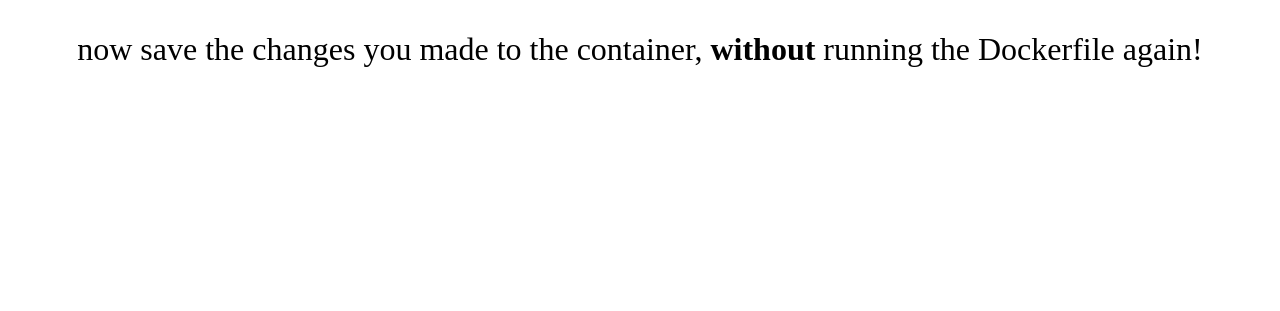
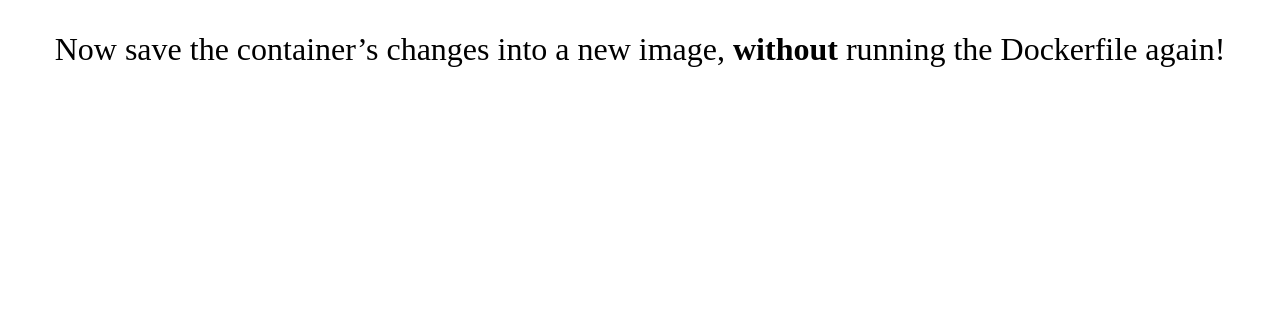
Before and after one commit to BarAgmon/docker-exercise, a Flask app: page / in a window 1280 px wide. Shown: the part 489-800 px from the top of the page. Run offline with Flask 2, Linux system fonts and the light colour scheme.

Commit message:
Update index.html

```diff
--- a/templates/index.html
+++ b/templates/index.html
@@ -10,7 +10,7 @@
 <div style="display: flex; align-items: center; justify-content: center; flex-direction: column; flex-wrap: wrap;">
     <h1>Yay! you have completed the first exercise</h1>
     <img src="{{url_for('static', filename='yay.gif')}}" alt="yay" style="height: 25em; width: 35em;">
-    <p style="font-size: 2em;">now save the changes you made to the container, <b>without</b> running the Dockerfile again!</p>
+    <p style="font-size: 2em;">Now save the container’s changes into a new image, <b>without</b> running the Dockerfile again!</p>
 
 </div>
 
```
